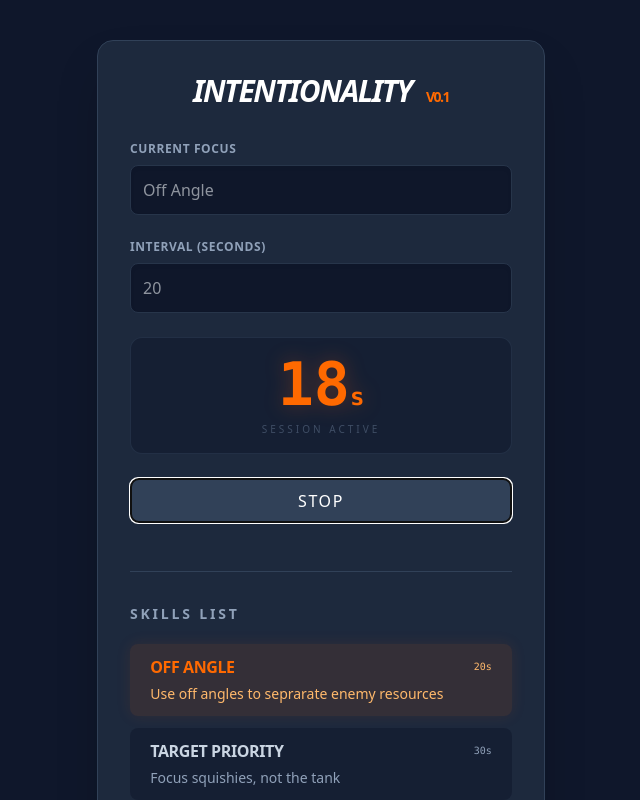
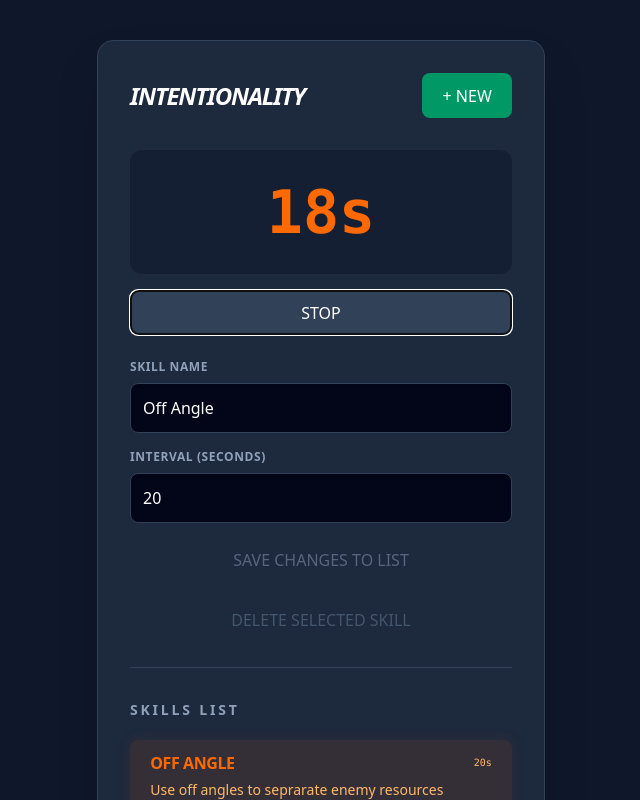
Before and after one commit to hollisma/OW-Intentionality-Timer, a React (Vite) app: page / in a window 1280 px wide. Both pictures are taken after a click on the button "START". Shown: the top 800 px of the page, without its empty margins (319-959 px from the left). Built offline with nearby package versions, Linux system fonts and the light colour scheme.

Commit message:
skills editor and new skills button

```diff
--- a/src/App.tsx
+++ b/src/App.tsx
@@ -1,7 +1,9 @@
 import { useState } from 'react';
+import { useSkills } from './hooks/useSkills';
+import { useTimer } from './hooks/useTimer';
 import { InputGroup } from './components/InputGroup';
 import { SkillList } from './components/SkillList';
-import { useTimer } from './hooks/useTimer';
+import { SkillEditor } from './components/SkillEditor';
 import { type Skill } from './types/Skill';
 
 const INITIAL_SKILLS: Skill[] = [
@@ -29,73 +31,50 @@ const INITIAL_SKILLS: Skill[] = [
 ]
 
 function App() {
-  const [activeSkill, setActiveSkill] = useState<Skill>(INITIAL_SKILLS[0]);
-
+  const { skills, activeSkill, setActiveSkill, addSkill, saveSkill, deleteSkill } = useSkills(INITIAL_SKILLS);
   const { isActive, timeLeft, toggleTimer } = useTimer({
     skill: activeSkill.tts,
     intervalTime: activeSkill.interval,
   });
 
-  const handleManualUpdate = (updates: Partial<Skill>) => {
-    setActiveSkill(prev => ({...prev, ...updates}));
-  }
-
   return (
-    // Changed to min-h-screen and py-10 so long lists can scroll
     <div className='min-h-screen w-screen bg-slate-900 flex flex-col items-center py-10 px-4 overflow-y-auto'>
-
       <div className='w-full max-w-md bg-slate-800 rounded-2xl border border-slate-700 shadow-2xl p-8'>
-        <header className='mb-8 text-center'>
-          <h2 className='text-3xl font-bold text-white uppercase italic tracking-tighter'>
-            Intentionality <span className='text-orange-500 not-italic text-sm ml-2'>v0.1</span>
-          </h2>
+        <header className='flex justify-between items-center mb-8'>
+          <h2 className='text-2xl font-bold text-white uppercase italic tracking-tighter'>Intentionality</h2>
+          <button onClick={addSkill} className='px-3 py-1 bg-emerald-600 text-white text-[10px] font-bold uppercase rounded-lg'>+ New</button>
         </header>
 
         <main className='space-y-6'>
-          {/* Manual Overrides */}
-          <InputGroup
-            label='Current Focus'
-            value={activeSkill.name}
-            disabled={isActive}
-            onChange={(val) => handleManualUpdate({ name: val, tts: `Reminder: ${val}` })}
-          />
-
-          <InputGroup
-            label='Interval (Seconds)'
-            type='number'
-            value={activeSkill.interval}
-            disabled={isActive}
-            onChange={(val) => handleManualUpdate({ interval: parseInt(val) || 0 })}
-          />
-
+          {/* 1. Timer Display Section */}
+          <section>
             {isActive && (
-            <div className='text-center py-4 bg-slate-900/50 rounded-xl border border-slate-700/50'>
-              <div className='text-6xl font-mono font-black text-orange-500 drop-shadow-[0_0_10px_rgba(234,88,12,0.3)]'>
-                {timeLeft}<span className='text-2xl'>s</span>
-              </div>
-              <p className='text-[10px] text-slate-500 uppercase tracking-[0.3em] mt-2 animate-pulse'>
-                Session Active
-              </p>
+               <div className="text-center py-8 bg-slate-900/50 rounded-xl mb-4">
+                 <div className="text-6xl font-mono font-black text-orange-500">{timeLeft}s</div>
                </div>
             )}
-
             <button
               onClick={toggleTimer}
-            className={`w-full py-4 rounded-xl font-black uppercase tracking-widest transition-all transform active:scale-[0.98] text-white
-              ${isActive
-                ? 'bg-slate-700 hover:bg-red-800'
-                : 'bg-orange-600 hover:bg-orange-500 shadow-2xl shadow-orange-900/20'
-              }
-            `}
+              className={`w-full py-4 rounded-xl font-black uppercase text-white ${isActive ? 'bg-slate-700' : 'bg-orange-600'}`}
             >
               {isActive ? 'Stop' : 'Start'}
             </button>
+          </section>
 
-          <hr className='border-slate-700 my-6' />
+          {/* 2. Editor Section */}
+          <SkillEditor
+            skill={activeSkill}
+            isActive={isActive}
+            onUpdate={(updates) => setActiveSkill((prev: Skill) => ({ ...prev, ...updates }))}
+            onSave={() => saveSkill(activeSkill)}
+            onDelete={() => deleteSkill(activeSkill.id)}
+          />
 
-          {/* 5. The Skill List Integration */}
+          <hr className="border-slate-700" />
+
+          {/* 3. Navigation Section */}
           <SkillList
-            skills={INITIAL_SKILLS}
+            skills={skills}
             activeId={activeSkill.id}
             onSelect={(s) => !isActive && setActiveSkill(s)}
           />
--- /dev/null
+++ b/src/components/SkillEditor.tsx
@@ -0,0 +1,39 @@
+import { type Skill } from '../types/Skill';
+import { InputGroup } from './InputGroup';
+
+interface SkillEditorProps {
+  skill: Skill;
+  isActive: boolean;
+  onUpdate: (updates: Partial<Skill>) => void;
+  onSave: () => void;
+  onDelete: () => void;
+}
+
+export const SkillEditor = ({ skill, isActive, onUpdate, onSave, onDelete }: SkillEditorProps) => (
+  <div className='space-y-4'>
+    <InputGroup
+      label='Skill Name'
+      value={skill.name}
+      onChange={(val) => onUpdate({ name: val, tts: `Focus: ${val}` })}
+    />
+    <InputGroup
+      label='Interval (Seconds)'
+      type='number'
+      value={skill.interval}
+      onChange={(val) => onUpdate({ interval: parseInt(val) || 0 })}
+    />
+    <button
+      onClick={onSave}
+      disabled={isActive}
+      className='w-full py-2 border-2 border-slate-700 hover:border-emerald-600 text-slate-400 hover:text-emerald-500 font-bold uppercase text-xs rounded-xl transition-all disabled:opacity-50'
+    >
+      Save Changes to List
+    </button>
+    <button
+      onClick={onDelete}
+      className='w-full text-[10px] text-slate-600 hover:text-red-500 uppercase font-bold transition-colors'
+    >
+      Delete Selected Skill
+    </button>
+  </div>
+);
--- /dev/null
+++ b/src/hooks/useSkills.ts
@@ -0,0 +1,31 @@
+import { useState } from 'react';
+import { type Skill } from '../types/Skill';
+
+export const useSkills = (initialData: Skill[]) => {
+  const [skills, setSkills] = useState<Skill[]>(initialData);
+  const [activeSkill, setActiveSkill] = useState<Skill>(initialData[0]);
+
+  const addSkill = () => {
+    const newSkill: Skill = {
+      id: crypto.randomUUID(),
+      name: 'New Focus',
+      description: 'New Description',
+      tts: 'New Focus',
+      interval: 60,
+    };
+    setSkills([newSkill, ...skills]);
+    setActiveSkill(newSkill);
+  };
+
+  const saveSkill = (updatedSkill: Skill) => {
+    setSkills(prev => prev.map(s => s.id === updatedSkill.id ? updatedSkill : s));
+  };
+
+  const deleteSkill = (id: string) => {
+    const filtered = skills.filter(s => s.id !== id);
+    setSkills(filtered);
+    if (activeSkill.id === id) setActiveSkill(filtered[0] || initialData[0]);
+  };
+
+  return { skills, activeSkill, setActiveSkill, addSkill, saveSkill, deleteSkill };
+};
```
Lines whose indentation alone changed are shown as unchanged.
